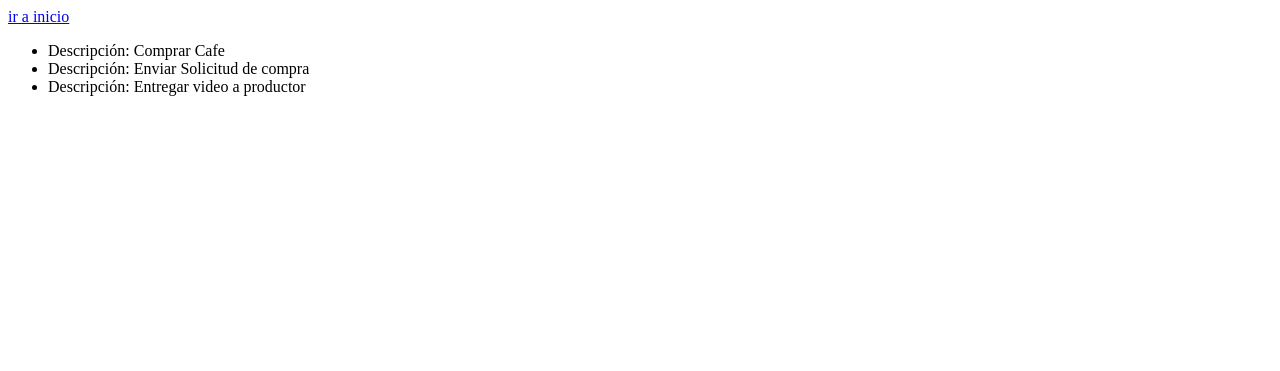
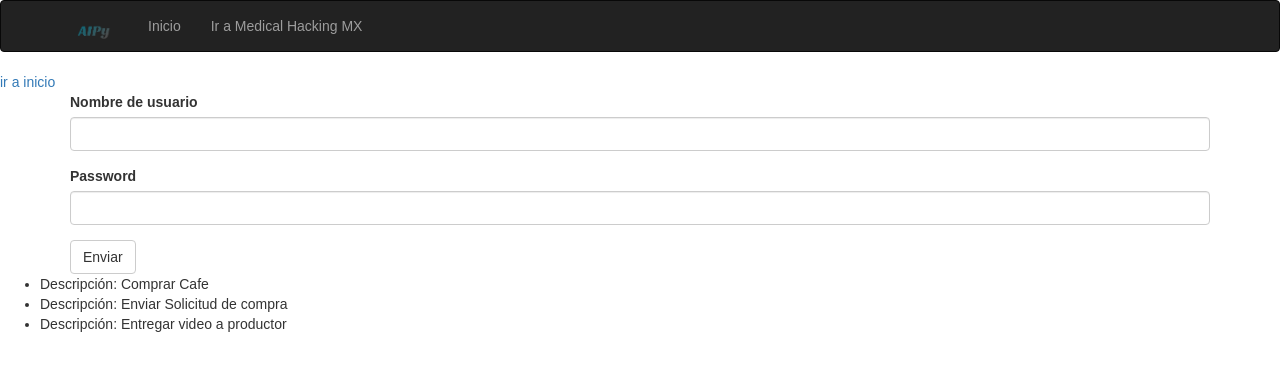
Before and after one commit to DanCaldera/AIPyMXV0, a Flask app: page /hello in a window 1280 px wide. Shown: the top 371 px of the page. Run offline with Flask 2, Linux system fonts and the light colour scheme; some libraries are stand-ins or nearby versions.

Commit message:
added a lot of things je

```diff
--- a/Main/main.py
+++ b/Main/main.py
@@ -1,25 +1,58 @@
-from flask import Flask, request,make_response, redirect, render_template # pylint: disable=import-error
+from flask import Flask, request,make_response, redirect, render_template, session, url_for, flash # pylint: disable=import-error
+from flask_bootstrap import Bootstrap # pylint: disable=import-error
+from flask_wtf import FlaskForm # pylint: disable=import-error
+from wtforms.fields import StringField, PasswordField, SubmitField # pylint: disable=import-error
+from wtforms.validators import DataRequired # pylint: disable=import-error
+
 
 app = Flask(__name__)
+bootstrap = Bootstrap(app)
+
+app.config['SECRET_KEY'] = 'SUPER SECRETO'
 
 todos = ['Comprar Cafe', 'Enviar Solicitud de compra', 'Entregar video a productor']
+
+class LoginForm(FlaskForm):
+    username = StringField('Nombre de usuario', validators=[DataRequired()])
+    password = PasswordField('Password', validators=[DataRequired()])
+    submit = SubmitField('Enviar')
+
+@app.errorhandler(404)
+def not_found(error):
+    return render_template('404.html', error=error)
+
+@app.errorhandler(500)
+def server_error(error):
+    return render_template('500.html', error=error)
+
 @app.route('/')
 def index():
     user_ip = request.remote_addr
 
     response = make_response(redirect('/hello'))
-    response.set_cookie('user_ip', user_ip)
+    session['user_ip'] = user_ip
 
     return response
 
 
-@app.route('/hello')
+@app.route('/hello', methods=['GET', 'POST'])
 def hello():
+    user_ip = session.get('user_ip')
+    login_form = LoginForm()
+    username = session.get('username')
 
-    user_ip = request.cookies.get('user_ip')
     context = {
         'user_ip': user_ip,
-        'todos': todos
+        'todos': todos,
+        'login_form': login_form,
+        'username': username
     }
 
+    if login_form.validate_on_submit():
+        username = login_form.username.data
+        session['username'] = username
+
+        flash('Nombre de usario registrado con éxito!')
+
+        return redirect(url_for('index'))
     return render_template('hello.html',**context)
--- a/Main/requirements.txt
+++ b/Main/requirements.txt
@@ -1 +1,5 @@
-flask
+#pip install -r requirements.txt
+
+flask==1.1.2
+flask-bootstrap==3.3.7.1
+flask-wtf==0.14.3
--- /dev/null
+++ b/Main/static/styles/main.css
@@ -0,0 +1,7 @@
+html * {
+    font-family: sans-serif;
+}
+
+img {
+    max-width: 100px;
+}
--- /dev/null
+++ b/Main/templates/404.html
@@ -0,0 +1,4 @@
+{% extends 'base.html' %} {% block title %} {{ super() }} 404 {% endblock %} {% block content %}
+<h1>Lo sentimos no encontramos lo que buscabas</h1>
+<p>{{ error }}</p>
+{% endblock %}
--- /dev/null
+++ b/Main/templates/500.html
@@ -0,0 +1,4 @@
+{% extends 'base.html' %} {% block title %} {{ super() }} 500 {% endblock %} {% block content %}
+<h1>Error del servidor, intenta más tarde</h1>
+<p>{{ error }}</p>
+{% endblock %}
--- a/Main/templates/base.html
+++ b/Main/templates/base.html
@@ -1,14 +1,14 @@
-<!DOCTYPE html>
-<htmllang="en">
-<head>
-    <metacharset="UTF-8">
-    <metaname="viewport"content="width=device-width, initial-scale=1.0">
-    <title>
-        {% block title %}Flask Platzi |{% endblock %}
-    </title>
-</head>
-<body>
-    {% block content %}
-    {% endblock %}
-</body>
-</html>
+{% extends 'bootstrap/base.html' %} {% block head %} {{ super() }}
+
+<title>
+    {% block title %}AIPy{% endblock %}
+</title>
+<link rel="stylesheet" href="{{ url_for('static', filename='styles/main.css')}}" />
+{% endblock %} {% block body %} {% block navbar %} {% include 'navbar.html' %} {% endblock %} {% for
+message in get_flashed_messages() %}
+<div class="alert alert-success alert-dismissible">
+    <button type="button" data-dismiss="alert" class="close">&times;</button>
+    {{ message }}
+</div>
+{% endfor %} {% block content %}{% endblock %} {% block scripts %} {{ super() }} {% endblock %} {%
+endblock %}
--- a/Main/templates/hello.html
+++ b/Main/templates/hello.html
@@ -1,11 +1,20 @@
-{% extends 'base.html' %} {% import 'macros.html' as macros %} {% block title %} {{ super() }}
-Bienvenido {% endblock %} {% block content %} {% if user_ip %}
+{% extends 'base.html' %} {% import 'macros.html' as macros %} {% import 'bootstrap/wtf.html' as wtf
+%} {% block title %} {{ super() }} Bienvenido {% endblock %} {% block content %} {% if username %}
+<h1>Bienvenido, {{ username | capitalize }}</h1>
+{% endif %} {% if user_ip %}
 <h1>
     Hello, tu ip es {{ user_ip }}
 </h1>
 {% else %}
 <a href="{{ url_for('index') }}">ir a inicio</a>
 {% endif %}
+<div class="container">
+    <!--<form action="{{ url_for('hello')}}" method="POST">-->
+    <!--{{ login_form.username }}-->
+    <!--{{ login_form.username.label }}-->
+    <!--</form>-->
+    {{ wtf.quick_form(login_form) }}
+</div>
 
 <ul>
     {% for todo in todos %} {{ macros.render_todo(todo) }} {% endfor %}
--- /dev/null
+++ b/Main/templates/navbar.html
@@ -0,0 +1,47 @@
+<!-- <nav>
+    <ul>
+        <img src="{{ url_for('static', filename='images/AIPy.png')}}" alt="AIPy Logo" />
+        <li><a href=" {{ url_for('index') }} ">Ir a inicio</a></li>
+        <li>
+            <a href="https://medical-hacking-front.now.sh/" target=" blank"
+                >Ir a Medical Hacking MX</a
+            >
+        </li>
+    </ul>
+</nav> -->
+
+<div class="navbar navbar-inverse" role="navigation">
+    <div class="container">
+        <div class="navbar-header">
+            <button
+                type="button"
+                class="navbar-toggle"
+                data-toggle="collapse"
+                data-target=".navbar-collapse"
+            >
+                <span class="sr-only">Toggle navigation</span>
+                <span class="icon-bar"></span>
+                <span class="icon-bar"></span>
+                <span class="icon-bar"></span>
+            </button>
+            <a class="navbar-brand" href="{{ url_for('index') }}">
+                <img
+                    src="{{ url_for('static', filename='images/AIPy-gray.png')}}"
+                    style="max-width: 48px;"
+                    alt="AIPy Logo"
+                />
+            </a>
+        </div>
+
+        <div class="navbar-collapse collapse">
+            <ul class="nav navbar-nav">
+                <li><a href="{{ url_for('index') }}">Inicio</a></li>
+                <li>
+                    <a href="https://medical-hacking-front.now.sh/" target=" blank"
+                        >Ir a Medical Hacking MX</a
+                    >
+                </li>
+            </ul>
+        </div>
+    </div>
+</div>
```
Also changed, not shown: Main/static/images/AIPy-gray.png (added), Main/static/images/AIPy.png (added), 3 other files.
